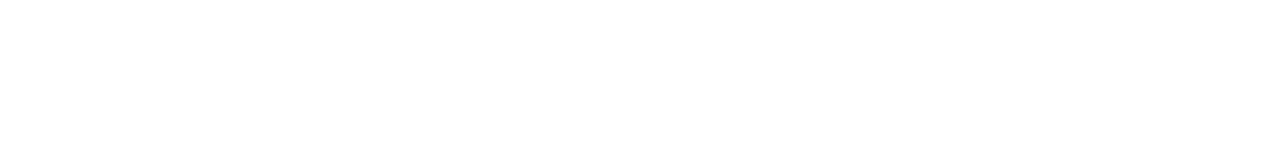
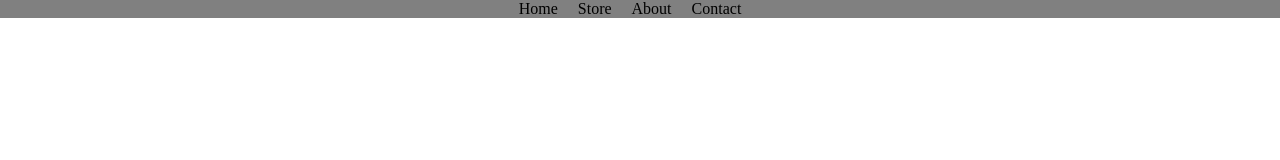
Before and after one commit to Aquatikss/AquaMobs-Site, a plain HTML site: page index.html in a window 1280 px wide. Drawn offline with Linux system fonts and the light colour scheme.

Commit message:
Initial commit

```diff
--- a/index.html
+++ b/index.html
@@ -3,8 +3,18 @@
 <head>
     <meta charset="UTF-8">
     <title>Title</title>
+    <link rel="stylesheet" href="style.css">
 </head>
 <body>
-
+    <div class="main">
+        <div class="navbar">
+            <ul>
+                <li><a href="index.html">Home</a></li>
+                <li><a href="https://store.aquamobs.com">Store</a></li>
+                <li><a href="about.html">About</a></li>
+                <li><a href="contact.html">Contact</a></li>
+            </ul>
+        </div>
+    </div>
 </body>
 </html>
--- /dev/null
+++ b/style.css
@@ -0,0 +1,30 @@
+* {
+    margin: 0;
+    padding: 0;
+    box-sizing: border-box;
+}
+
+html, body, .navbar {
+    height: 100%;
+}
+
+.navbar {
+    display: flex;
+    justify-content: center;
+    align-items: center;
+    background: gray top center/cover;
+}
+
+.navbar ul {
+    display: flex;
+    list-style: none;
+}
+
+.navbar li {
+    margin-right: 20px;
+}
+
+.navbar a {
+    text-decoration: none;
+    color: black;
+}
```
